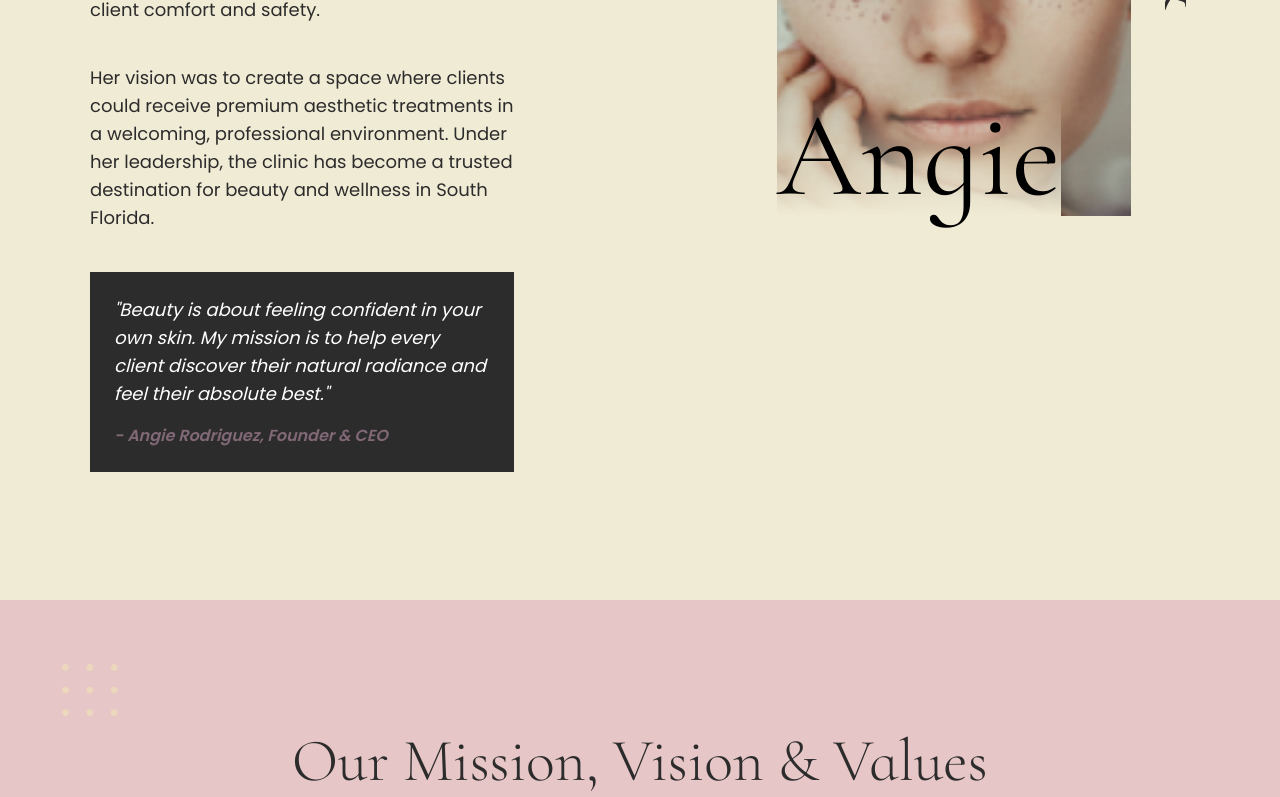
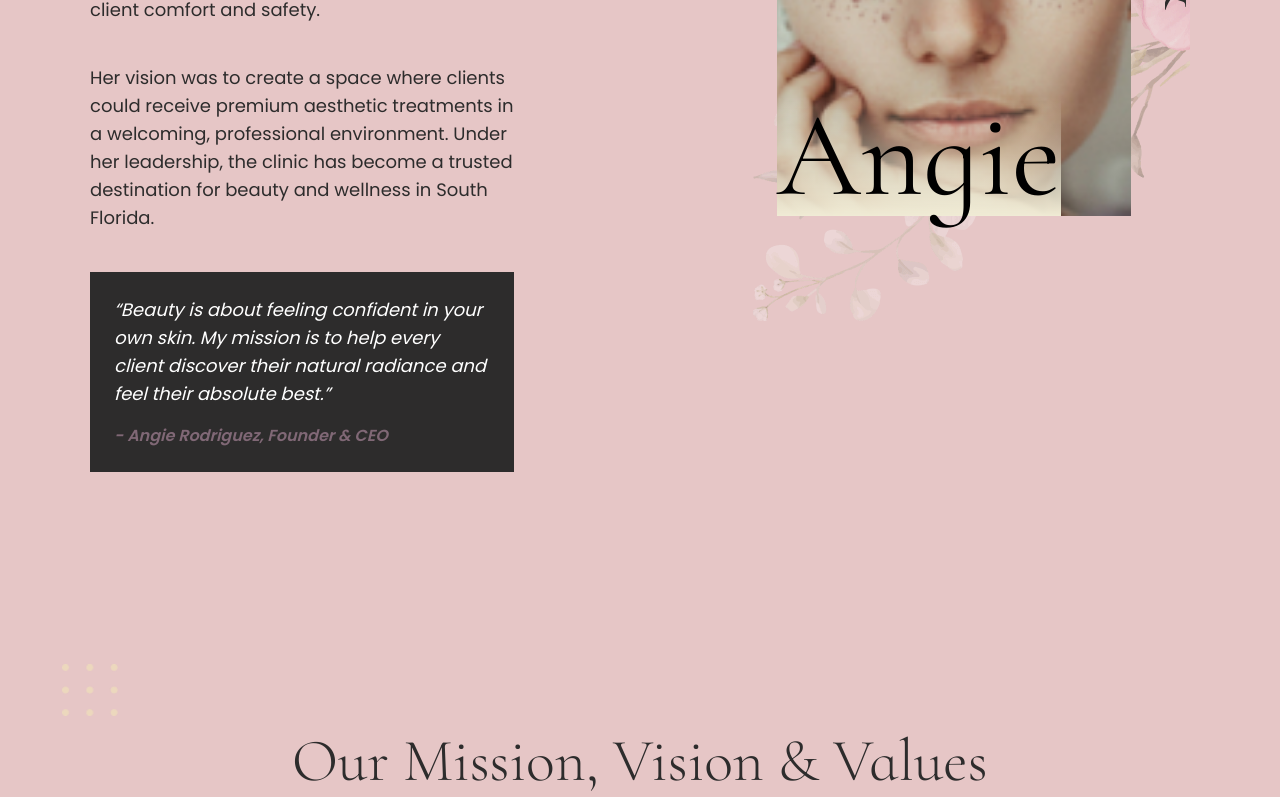
Before and after one commit to adstrategic/glowingskin, a Next.js app: page /en/about in a window 1280 px wide. Shown: the part 2343-3140 px from the top of the page. Built offline with nearby package versions, Linux system fonts and the light colour scheme.

Commit message:
add testimonials and change history bg

```diff
--- a/src/components/pages/about/ceo-history.tsx
+++ b/src/components/pages/about/ceo-history.tsx
@@ -5,10 +5,7 @@ import flowerRight from "@/assets/images/flower-right.png";
 
 const CeoHistory = () => {
   return (
-    <section
-      className="py-20 md:py-28 lg:py-32 bg-soft-beige"
-      id="d2c_ceo_history"
-    >
+    <section className="py-20 md:py-28 lg:py-32 " id="d2c_ceo_history">
       <div className="container">
         <div className="grid grid-cols-12 gap-4 md:gap-10 lg:gap-6">
           <div className="space-y-4 xl:space-y-10 col-start-1 col-span-12 md:col-span-6 lg:col-span-5">
@@ -35,9 +32,9 @@ const CeoHistory = () => {
             </p>
             <div className="bg-primary p-6 text-white">
               <blockquote className="text-lg italic">
-                "Beauty is about feeling confident in your own skin. My mission
-                is to help every client discover their natural radiance and feel
-                their absolute best."
+                &ldquo;Beauty is about feeling confident in your own skin. My
+                mission is to help every client discover their natural radiance
+                and feel their absolute best.&rdquo;
               </blockquote>
               <cite className="block mt-4 text-secondary font-semibold">
                 - Angie Rodriguez, Founder & CEO
--- a/src/components/pages/home/testimonial.tsx
+++ b/src/components/pages/home/testimonial.tsx
@@ -16,21 +16,27 @@ const testimonialData = [
     profession: "Artist",
     name: "Maria Davis",
     testimonial:
-      "After a long workday, I treated myself to a rejuvenating session at Glowing Skin Beauty Bar. Angie's care and expertise are unmatched!",
+      "Angie is amazing at what she does! She takes the time to really look at your skin and talk through what it needs. Not only is the facial itself relaxing, but Angie also gives great suggestions. Highly recommend her!",
   },
   {
     image: client2,
     profession: "Artist",
     name: "Luna park",
     testimonial:
-      "The microneedling with PRP changed my skin completely — smoother, firmer, and glowing. Highly recommend Angie!",
+      "It was a pleasure getting a hydrafacial with Angie. She is so nice and great to talk to. My skin is clean, hydrated, and glowing!",
   },
   {
     image: client1,
     profession: "Artist",
     name: "Maria Davis",
+    testimonial: "Angie's amazing! I got a hydra facial & my skin is glowing.",
+  },
+  {
+    image: client2,
+    profession: "Artist",
+    name: "Maria Davis",
     testimonial:
-      "Best laser hair removal in Miami. Comfortable, fast, and truly effective.",
+      "Angelica is very professional, knowledgeable and patient. She explains every procedure very thoroughly. I'm very happy with my treatment and results.",
   },
 ];
 
```
